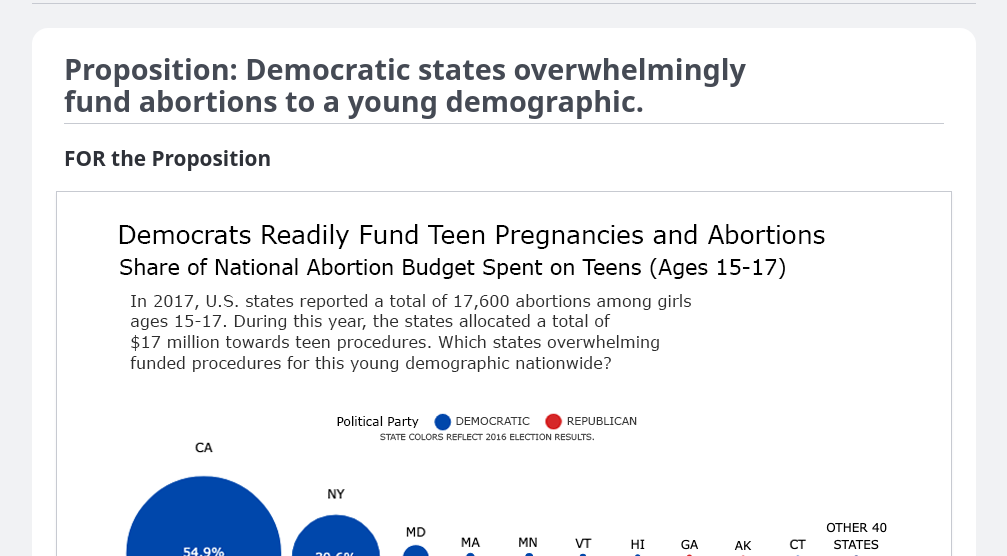
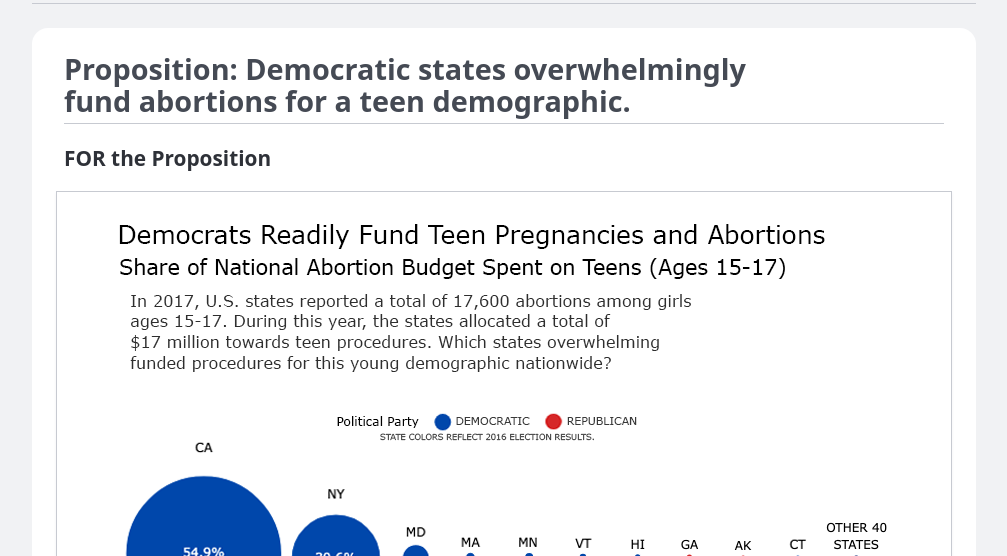
Before and after one commit to karizabal/us-abortions, a plain HTML site: page index.html in a window 1280 px wide. Shown: the part 244-800 px from the top of the page, without its empty margins (136-1143 px from the left). Drawn offline with Linux system fonts and the light colour scheme.

Commit message:
Update index.html

```diff
--- a/index.html
+++ b/index.html
@@ -149,7 +149,7 @@
     </header>
 
     <main>
-      <h2>Proposition: Democratic states overwhelmingly fund abortions to a young demographic.</h2>
+      <h2>Proposition: Democratic states overwhelmingly fund abortions for a teen demographic.</h2>
 
       <section>
         <h3>FOR the Proposition</h3>
```
